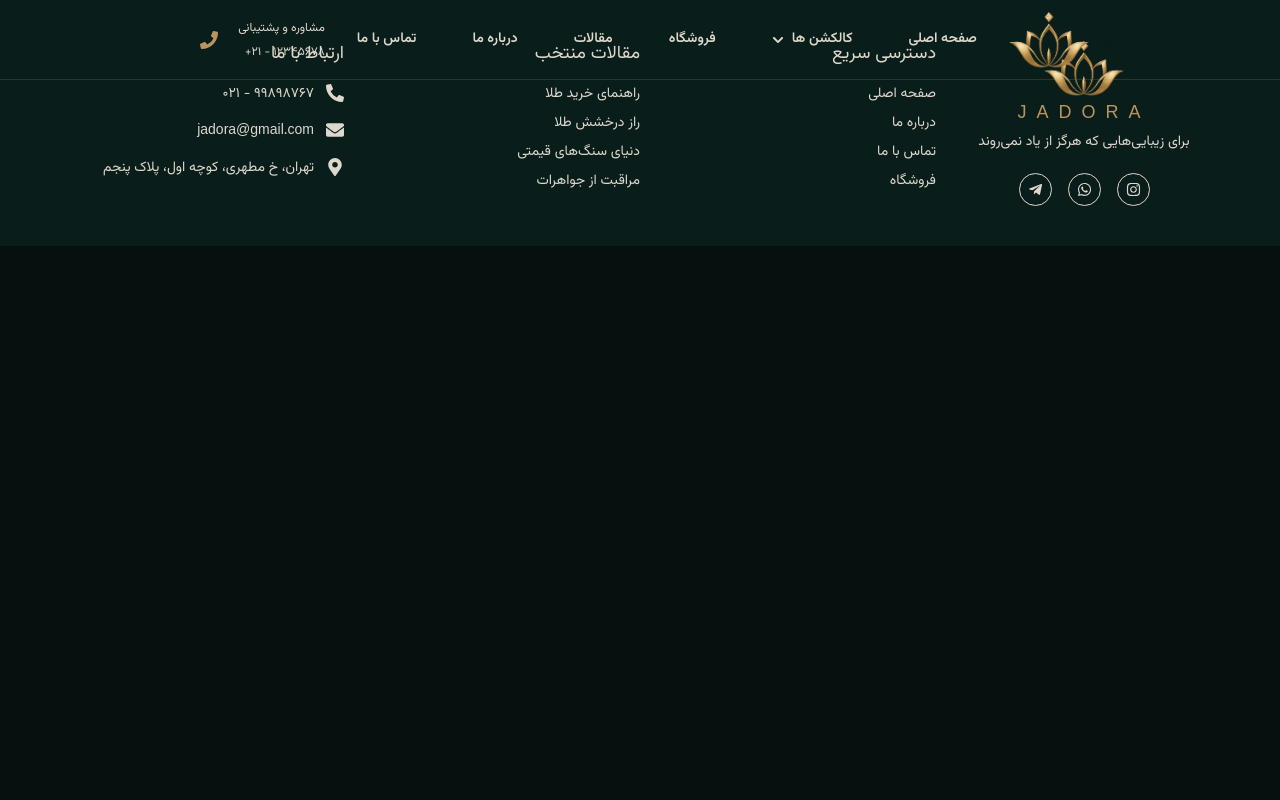
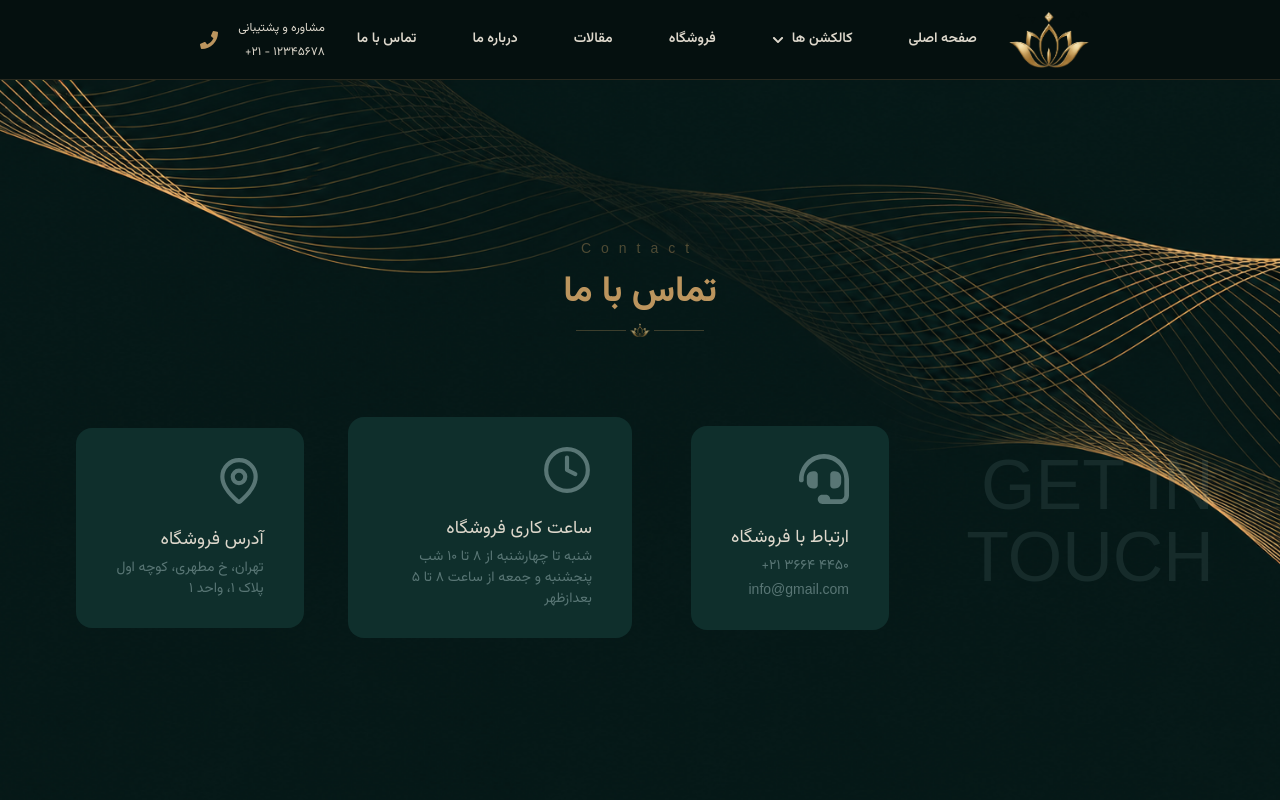
Before and after one commit to Farnoosh-R/react-gold-jewelry-shop, a React (Vite) app: page /#/contact in a window 1280 px wide. Shown: the top 800 px of the page. Built offline with nearby package versions, Linux system fonts and the light colour scheme.

Commit message:
update contact page and styles

```diff
--- a/src/App.jsx
+++ b/src/App.jsx
@@ -5,7 +5,8 @@ import Home from "./pages/home";
 import Footer from "./components/layout/Footer";
 import About from "./pages/About";
 // import Home from "./pages/home";
-// import Contact from "./pages/contact";
+// import Footer from "./components/layout/Footer";
+import Contact from "./pages/contact";
 // import About from "./pages/about";
 // import Blog from "./pages/blog";
 // import SinglePost from "./pages/blog/singlePost";
@@ -49,7 +50,8 @@ function App() {
       <Navbar />
       <Routes>
          <Route path="/" element={<Home />} />
-
+        <Route path="/contact" element={<Contact />} />
+        {/*
         <Route path="/about" element={<About />} />
         {/* <Route path="/contact" element={<Contact />} />
         <Route path="/blog" element={<Blog />} />
--- a/src/index.css
+++ b/src/index.css
@@ -59,6 +59,7 @@
     --color-primary-dark: #05100f;
     --color-secondary-light: #d5af7e;
     --color-secondary-dark: #7b5c30;
+    --color-primary-muted: #597675;
 
     /* --gradient-primary: linear-gradient(
       90deg,
--- a/src/pages/contact/index.jsx
+++ b/src/pages/contact/index.jsx
@@ -1,6 +1,7 @@
 import contactBg from "./assets/images/contactBg.png";
 import { FaHeadset } from "react-icons/fa";
 import { LuClock, LuMapPin } from "react-icons/lu";
+import TitleAccent from "../../components/shared/TitleAccent";
 
 const Contact = () => {
   return (
@@ -15,15 +16,61 @@ const Contact = () => {
     >
       <div className="absolute top-0 left-0 w-full  h-screen"></div>
       <div className="app-container">
-        <div className="grid grid-cols-2 lg:grid-cols-4 gap-4 mt-60 place-items-center">
-            <div className="bg-[var(--color-primary-light)] p-10">
-                <FaHeadset color="var(--color-muted)" size={50}/>
+        <div className="flex flex-col gap-20">
+          <div className="flex flex-col gap-1 justify-center items-center mt-40">
+            <div className="text-[var(--color-secondary)]/40 tracking-[10px]">
+              Contact
             </div>
-            <div>
-                <LuClock color="var(--color-muted)" size={50}/>
+            <h2 className="text-[var(--color-secondary)]">تماس با ما</h2>
+            <TitleAccent />
+          </div>
+          <div className="grid grid-cols-2 lg:grid-cols-4 gap-4 place-items-center">
+            <div className="">
+              <div className="flex flex-col leading-18 text-[70px] text-[var(--color-primary-muted)] opacity-20">
+                <div>GET IN</div>
+                <div>TOUCH</div>
+              </div>
             </div>
-            <div><LuMapPin color="var(--color-muted)" size={50}/></div>
-            <div>1</div>
+            <div className="flex flex-col gap-5 bg-[var(--color-primary-light)] px-10 py-7 rounded-2xl">
+              <FaHeadset color="var(--color-primary-muted)" size={50} />
+              <div className="flex flex-col gap-1">
+                <div className="text-lg text-[var(--color-light)]">
+                  ارتباط با فروشگاه
+                </div>
+                <div className="text-[var(--color-primary-muted)]">
+                  4450 3664 21+
+                </div>
+                <div className="text-[var(--color-primary-muted)]">
+                  info@gmail.com
+                </div>
+              </div>
+            </div>
+            <div className="flex flex-col gap-5 bg-[var(--color-primary-light)] px-10 py-7 rounded-2xl">
+              <LuClock color="var(--color-primary-muted)" size={50} />
+              <div className="flex flex-col gap-1">
+                <div className="text-lg text-[var(--color-light)]">
+                  ساعت کاری فروشگاه
+                </div>
+                <div className="text-[var(--color-primary-muted)]">
+                  شنبه تا چهارشنبه از 8 تا 10 شب پنجشنبه و جمعه از ساعت 8 تا 5
+                  بعدازظهر
+                </div>
+              </div>
+            </div>
+            <div className="flex flex-col gap-5 bg-[var(--color-primary-light)] px-10 py-7 rounded-2xl">
+              <LuMapPin color="var(--color-primary-muted)" size={50} />
+              <div className="flex flex-col gap-1">
+                <div className="text-lg text-[var(--color-light)]">
+                  آدرس فروشگاه
+                </div>
+                <div className="text-[var(--color-primary-muted)]">
+                  تهران، خ مطهری، کوچه اول
+                  <br />
+                  پلاک 1، واحد 1
+                </div>
+              </div>
+            </div>
+          </div>
         </div>
       </div>
     </div>
```
